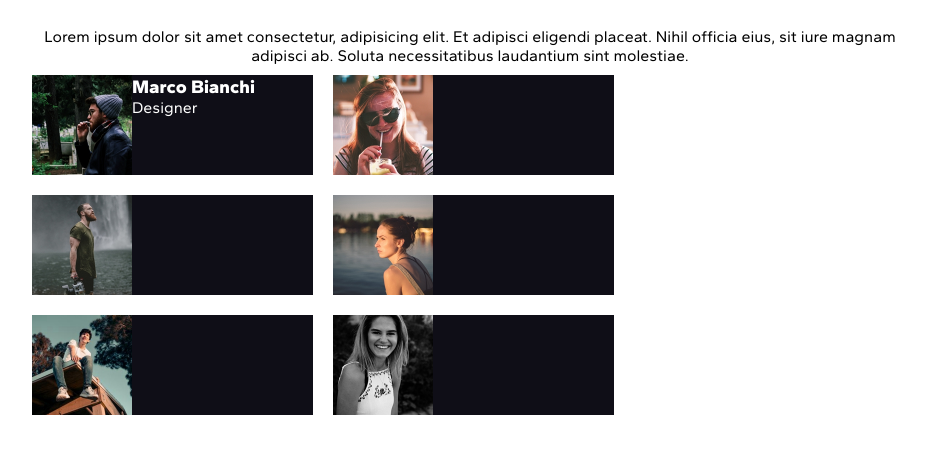
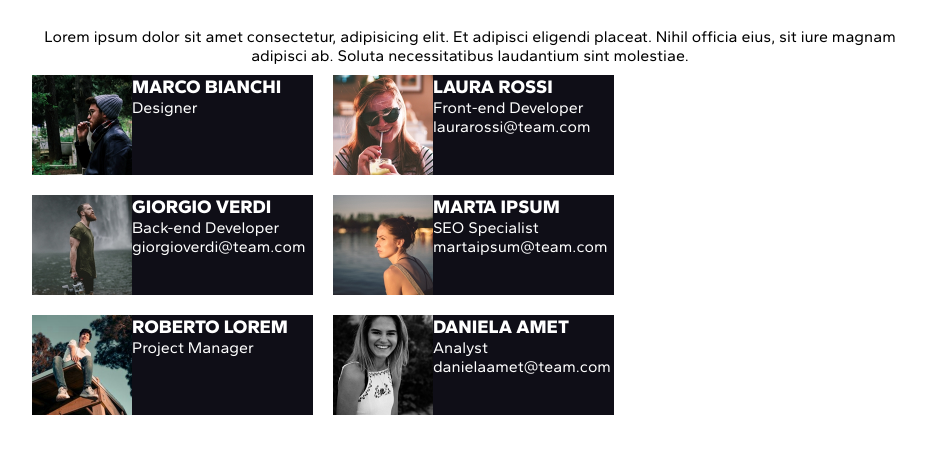
Before and after one commit to Pacciatore/html-css-float-cards, a plain HTML site: page index.html in a window 1280 px wide. Shown: the part 71-524 px from the top of the page, without its empty margins (170-1096 px from the left). Drawn offline with Linux system fonts and the light colour scheme.

Commit message:
Riempimento cards

```diff
--- a/index.html
+++ b/index.html
@@ -28,32 +28,47 @@
         <!-- Contenitore generale delle cards -->
         <div class="cards-container clearfix">
 
-            <div class="card float-left clearfix">
+            <div class="card float-left ">
                 <img src="img/male1.png" alt="male1" class="float-left">
-                <h3>Marco Bianchi</h3>
+                <h3>MARCO BIANCHI</h3>
                 <p>Designer</p>
                 <p>marcobianchi@team.com</p>
             </div>
 
 
-            <div class="card float-left">
-                <img src="img/female1.png" alt="female1">
+            <div class="card float-left ">
+                <img src="img/female1.png" alt="female1" class="float-left">
+                <h3>LAURA ROSSI</h3>
+                <p>Front-end Developer</p>
+                <p>laurarossi@team.com</p>
             </div>
 
             <div class="card float-left">
-                <img src="img/male2.png" alt="male2">
+                <img src="img/male2.png" alt="male2" class="float-left">
+                <h3>GIORGIO VERDI</h3>
+                <p>Back-end Developer</p>
+                <p>giorgioverdi@team.com</p>
             </div>
 
             <div class="card float-left">
-                <img src="img/female2.png" alt="female2">
+                <img src="img/female2.png" alt="female2" class="float-left">
+                <h3>MARTA IPSUM</h3>
+                <p>SEO Specialist</p>
+                <p>martaipsum@team.com</p>
             </div>
 
             <div class="card float-left">
-                <img src="img/male3.png" alt="male3">
+                <img src="img/male3.png" alt="male3" class="float-left">
+                <h3>ROBERTO LOREM</h3>
+                <p>Project Manager</p>
+                <p>robertolorem@team.com</p>
             </div>
 
             <div class="card float-left">
-                <img src="img/female3.png" alt="female3">
+                <img src="img/female3.png" alt="female3" class="float-left">
+                <h3>DANIELA AMET</h3>
+                <p>Analyst</p>
+                <p>danielaamet@team.com</p>
             </div>
 
         </div>
```
